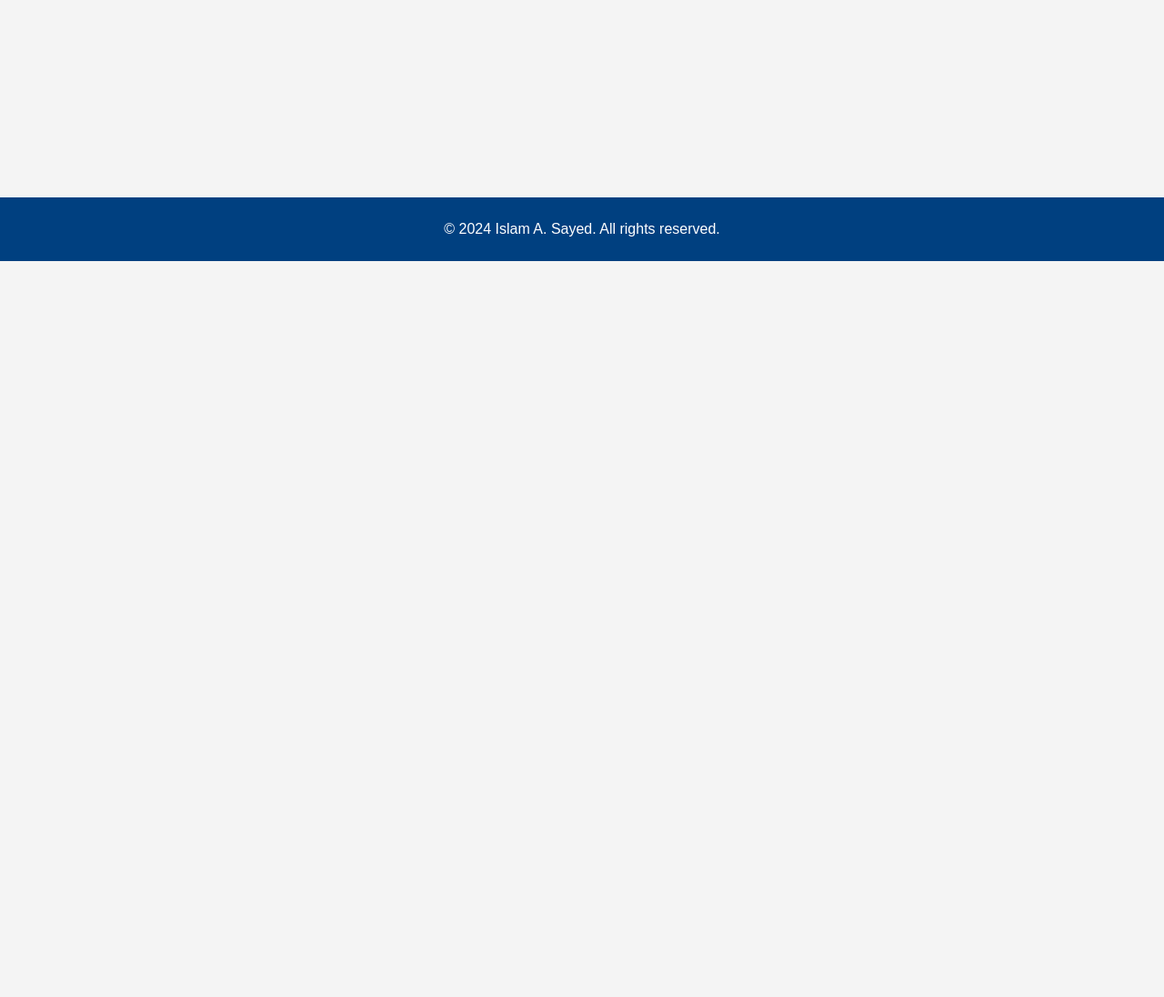
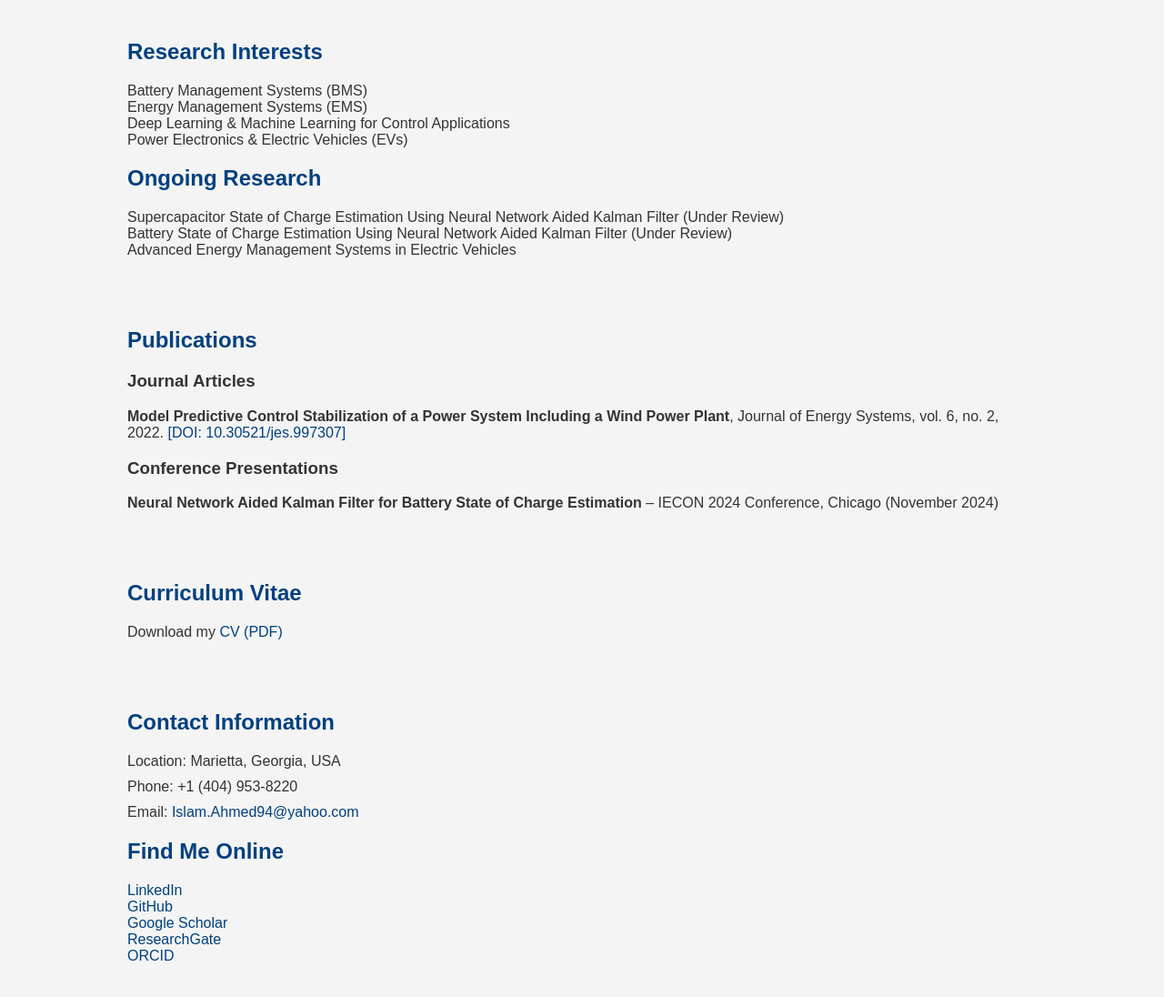
Before and after one commit to Islam-Ahmed-Ali/islamahmed, a plain HTML site: page index.html in a window 1280 px wide. Shown: the part 513-1609 px from the top of the page at 91% size. Before the commit the page ends 800 px from the top, so only its background shows below. Drawn offline with Linux system fonts and the light colour scheme.

Commit message:
Update index.html

```diff
--- a/index.html
+++ b/index.html
@@ -8,6 +8,7 @@
     <link rel="stylesheet" href="styles.css">
 </head>
 <body>
+    <!-- Header Section with Profile Photo -->
     <header>
         <img src="assets/profile.jpg" alt="Profile Photo of Islam A. Sayed" class="profile-photo">
         <h1>Islam A. Sayed</h1>
@@ -15,17 +16,69 @@
         <p>Kennesaw State University, Georgia, USA</p>
     </header>
 
-    <section>
+    <!-- About Me Section -->
+    <section id="about">
         <h2>About Me</h2>
         <p>
             I am a PhD candidate specializing in Electrical & Computer Engineering with a focus on Battery Management Systems, Energy Management Systems, and Control Systems for electric vehicles. My research integrates deep learning techniques with control applications to optimize energy distribution and battery state-of-charge estimation.
         </p>
     </section>
 
-    <!-- Other sections remain unchanged -->
+    <!-- Research Section -->
+    <section id="research">
+        <h2>Research Interests</h2>
+        <ul>
+            <li>Battery Management Systems (BMS)</li>
+            <li>Energy Management Systems (EMS)</li>
+            <li>Deep Learning & Machine Learning for Control Applications</li>
+            <li>Power Electronics & Electric Vehicles (EVs)</li>
+        </ul>
 
-    <footer>
-        <p>© 2024 Islam A. Sayed. All rights reserved.</p>
-    </footer>
-</body>
-</html>
+        <h2>Ongoing Research</h2>
+        <ul>
+            <li>Supercapacitor State of Charge Estimation Using Neural Network Aided Kalman Filter (Under Review)</li>
+            <li>Battery State of Charge Estimation Using Neural Network Aided Kalman Filter (Under Review)</li>
+            <li>Advanced Energy Management Systems in Electric Vehicles</li>
+        </ul>
+    </section>
+
+    <!-- Publications Section -->
+    <section id="publications">
+        <h2>Publications</h2>
+        <h3>Journal Articles</h3>
+        <ul>
+            <li><strong>Model Predictive Control Stabilization of a Power System Including a Wind Power Plant</strong>, Journal of Energy Systems, vol. 6, no. 2, 2022. <a href="https://doi.org/10.30521/jes.997307">[DOI: 10.30521/jes.997307]</a></li>
+        </ul>
+
+        <h3>Conference Presentations</h3>
+        <ul>
+            <li><strong>Neural Network Aided Kalman Filter for Battery State of Charge Estimation</strong> – IECON 2024 Conference, Chicago (November 2024)</li>
+        </ul>
+    </section>
+
+    <!-- CV Section -->
+    <section id="cv">
+        <h2>Curriculum Vitae</h2>
+        <p>Download my <a href="assets/IslamCV.pdf" target="_blank">CV (PDF)</a></p>
+    </section>
+
+    <!-- Contact Section -->
+    <section id="contact">
+        <h2>Contact Information</h2>
+        <ul class="contact-info">
+            <li>Location: Marietta, Georgia, USA</li>
+            <li>Phone: +1 (404) 953-8220</li>
+            <li>Email: <a href="mailto:Islam.Ahmed94@yahoo.com">Islam.Ahmed94@yahoo.com</a></li>
+        </ul>
+
+        <h2>Find Me Online</h2>
+        <ul class="links">
+            <li><a href="https://www.linkedin.com/in/islamahmed94/" target="_blank">LinkedIn</a></li>
+            <li><a href="https://github.com/Islam-Ahmed-Ali" target="_blank">GitHub</a></li>
+            <li><a href="https://scholar.google.com/citations?user=yhXkIsIAAAAJ&hl=en" target="_blank">Google Scholar</a></li>
+            <li><a href="https://www.researchgate.net/profile/Islam-Ali-17" target="_blank">ResearchGate</a></li>
+            <li><a href="https://orcid.org/0000-0002-4162-7702" target="_blank">ORCID</a></li>
+        </ul>
+    </section>
+
+    <footer
```
